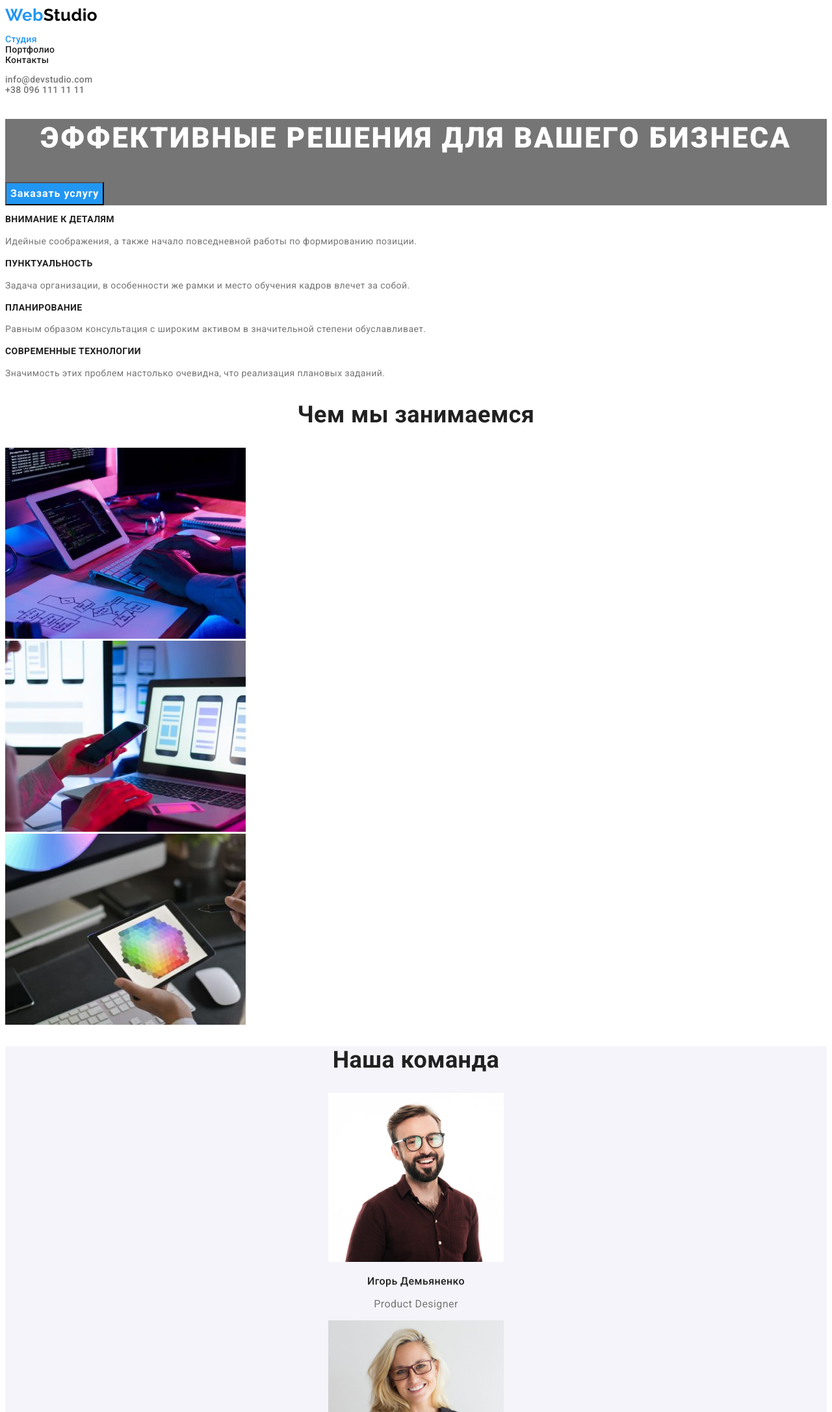
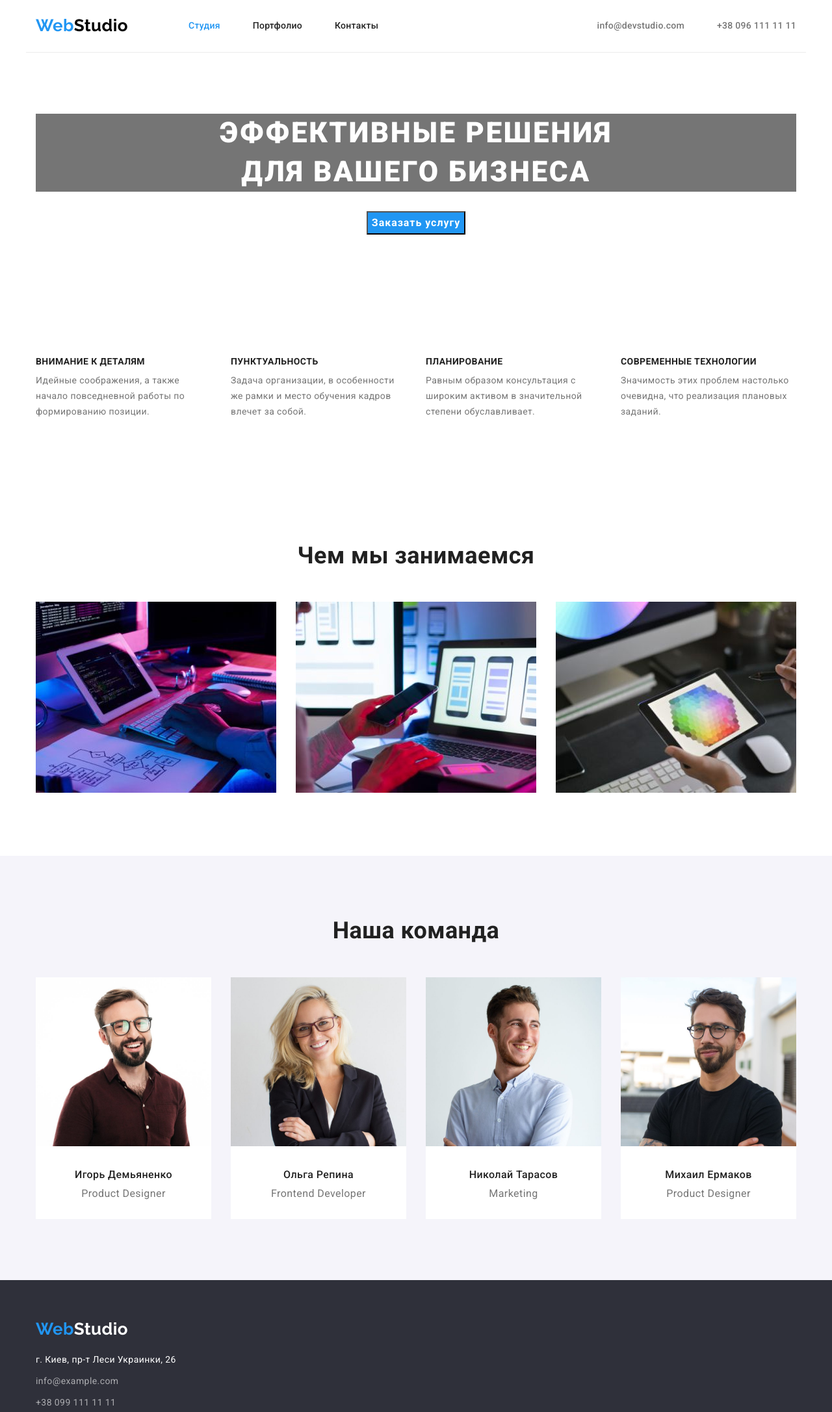
Before and after one commit to stets-js/goit-markup-hw-03, a plain HTML site: page index.html in a window 1280 px wide. Shown: the top 2173 px of the page at 65% size. Drawn offline with nearby package versions, Linux system fonts and the light colour scheme.

Commit message:
add flexboxes

```diff
--- a/css/styles.css
+++ b/css/styles.css
@@ -4,6 +4,33 @@
   --accent: #2196f3;
   --main-text: #757575;
   --title-text: #212121;
+}
+
+/* *********  Global reset **************** */
+html {
+  box-sizing: border-box;
+}
+
+*,
+*::before,
+*::after {
+  box-sizing: inherit;
+}
+
+h1,
+h2,
+h3,
+h4,
+h5,
+h6,
+p,
+ul {
+  margin: 0;
+  padding: 0;
+}
+
+ul {
+  list-style-type: none;
 }
 
 body {
@@ -14,7 +41,25 @@ body {
   font-size: 14px;
 }
 
+.container {
+  width: 1200px;
+  padding-left: 15px;
+  padding-right: 15px;
+  margin: 0 auto;
+}
+
+.section {
+  padding-top: 94px;
+  padding-bottom: 94px;
+}
+
 /********************** Header *****************************/
+.header-nav,
+.header-nav-main {
+  display: flex;
+  align-items: center;
+  padding: 25 0;
+}
 
 .logo {
   color: #000000;
@@ -31,12 +76,18 @@ body {
   color: var(--accent);
 }
 .nav-list {
-  list-style-type: none;
+  display: flex;
   padding-left: 0;
   font-weight: 500;
   line-height: 1.14;
   letter-spacing: 0.02em;
+  margin-left: 93px;
 }
+
+.nav-list .item + .item {
+  margin-left: 50px;
+}
+
 .nav-list a {
   text-decoration: inherit;
   color: var(--title-text);
@@ -52,31 +103,47 @@ body {
   color: var(--accent);
 }
 .contact-list {
-  list-style-type: none;
+  display: flex;
+  margin-left: auto;
   padding-left: 0;
   font-weight: 500;
   line-height: 1.14;
   letter-spacing: 0.02em;
+}
+
+.contact-list .item + .item {
+  margin-left: 50px;
 }
 .contact-list a {
   color: inherit;
   text-decoration: inherit;
 }
 
+.contact-list .item,
+.nav-list .item {
+  display: block;
+  padding-top: 32px;
+  padding-bottom: 32px;
+}
+
+.header-nav {
+  border-bottom: 1px solid #ececec;
+}
+
 /************************* MAIN ***************************/
 /* временный фон HERO */
 .hero {
-  background-color: var(--main-text);
+  text-align: center;
 }
-
 .hero h1 {
+  background-color: #757575;
   color: #ffffff;
   font-weight: 900;
   font-size: 44px;
   line-height: 1.36;
-  text-align: center;
   letter-spacing: 0.06em;
   text-transform: uppercase;
+  margin-bottom: 30px;
 }
 .hero-button:hover,
 .hero-button:focus {
@@ -90,7 +157,6 @@ body {
   font-weight: 700;
   font-size: 16px;
   line-height: 1.87;
-  text-align: center;
   letter-spacing: 0.06em;
   cursor: pointer;
 }
@@ -102,30 +168,45 @@ body {
 }
 .benefits h3 {
   color: var(--title-text);
+
   font-weight: 700;
   line-height: 1.14;
   text-transform: uppercase;
   font-size: 14px;
+  margin-bottom: 10px;
 }
 
 .benefits-list {
-  list-style-type: none;
+  display: flex;
   padding-left: 0;
   line-height: 1.71;
+}
+
+.benefits-list li {
+  width: 270px;
+}
+
+.benefits-list .item + .item {
+  margin-left: 30px;
 }
 
 /***** activity *****/
 .activity h2 {
   color: var(--title-text);
+
+  font-weight: 700;
   font-weight: 700;
   font-size: 36px;
   line-height: 1.17;
   text-align: center;
+  margin-bottom: 50px;
 }
 
 .activity-list {
-  list-style-type: none;
-  padding-left: 0;
+  display: flex;
+}
+.activity-list .item + .item {
+  margin-left: 30px;
 }
 
 /***** team *****/
@@ -138,6 +219,7 @@ body {
   font-size: 36px;
   line-height: 1.17;
   text-align: center;
+  margin-bottom: 50px;
 }
 .team h3 {
   color: var(--title-text);
@@ -145,18 +227,38 @@ body {
   font-size: 16px;
   line-height: 1.19;
   text-align: center;
+  margin-bottom: 10px;
 }
 
 .team-list {
+  display: flex;
   padding-left: 0;
   font-size: 16px;
   line-height: 1.19;
   text-align: center;
 }
 
+.team-list .item + .item {
+  margin-left: 30px;
+}
+
+.team .item {
+  background-color: #ffffff;
+  border-bottom: ;
+}
+
+.team-list .team-description {
+  margin: 30px auto;
+}
+
 /*************************** footer *****************************/
+footer {
+  background-color: #2f303a;
+}
+
 .footer-info {
-  background-color: #2f303a;
+  padding-top: 60px;
+  padding-bottom: 60px;
 }
 
 .logo-footer {
@@ -173,9 +275,12 @@ body {
 }
 
 .footer-list {
-  list-style-type: none;
   padding-left: 0;
   line-height: 1.71;
+  margin-top: 20px;
+}
+.footer-list .item + .item {
+  margin-top: 9px;
 }
 
 .footer-list a {
@@ -201,6 +306,10 @@ body {
 .button-list-portfolio {
   padding-left: 0;
   text-align: center;
+  margin-bottom: 34px;
+}
+.button-list-portfolio .item + .item {
+  margin-left: 8px;
 }
 
 .button-list-portfolio button {
@@ -227,6 +336,15 @@ body {
   background-color: var(--accent);
 }
 
+.works-portfolio {
+  display: flex;
+  flex-wrap: wrap;
+}
+
+.works-portfolio .item {
+  width: calc((100% - 2 * 15px) / 3);
+}
+
 .works-portfolio h1 {
   display: none;
 }
@@ -243,3 +361,24 @@ body {
   line-height: 2;
   letter-spacing: 0.06em;
 }
+
+.works-portfolio .item {
+  border: 1px solid #eeeeee;
+  width: 370px;
+}
+
+.works-portfolio .item {
+  margin-bottom: 30px;
+  margin-right: 30px;
+}
+
+.works-portfolio .item:nth-last-child(-n + 3) {
+  margin-bottom: 0px;
+}
+.works-portfolio .item:nth-child(3n) {
+  margin-right: 0px;
+}
+
+.card-description {
+  padding: 20px 24px;
+}
--- a/index.html
+++ b/index.html
@@ -1,113 +1,196 @@
 <!DOCTYPE html>
 <html lang="ru">
   <head>
-    <meta charset="UTF-8">
-    <meta name="viewport" content="width=device-width, initial-scale=1.0">
+    <meta charset="UTF-8" />
+    <meta name="viewport" content="width=device-width, initial-scale=1.0" />
     <title>WebStudio</title>
-    <link rel="preconnect" href="https://fonts.googleapis.com">
-    <link rel="preconnect" href="https://fonts.gstatic.com" crossorigin>
-    <link href="https://fonts.googleapis.com/css2?family=Raleway:wght@700&family=Roboto:wght@400;500;700;900&display=swap"
-        rel="stylesheet">
-    <link rel="stylesheet" href="./css/styles.css">
+    <link rel="preconnect" href="https://fonts.googleapis.com" />
+    <link rel="preconnect" href="https://fonts.gstatic.com" crossorigin />
+    <link
+      href="https://fonts.googleapis.com/css2?family=Raleway:wght@700&family=Roboto:wght@400;500;700;900&display=swap"
+      rel="stylesheet"
+    />
+    <link
+      rel="stylesheet"
+      href="https://cdnjs.cloudflare.com/ajax/libs/modern-normalize/1.1.0/modern-normalize.css"
+      integrity="sha512-Y0MM+V6ymRKN2zStTqzQ227DWhhp4Mzdo6gnlRnuaNCbc+YN/ZH0sBCLTM4M0oSy9c9VKiCvd4Jk44aCLrNS5Q=="
+      crossorigin="anonymous"
+      referrerpolicy="no-referrer"
+    />
+    <link rel="stylesheet" href="./css/styles.css" />
   </head>
   <body>
     <!--Шапка страницы-->
     <header>
-        <nav>
-            <a href="./index.html" class="logo" lang="en"> <span>Web</span>Studio</a>
+      <div class="container header-nav">
+        <nav class="header-nav-main">
+          <a href="./index.html" class="logo" lang="en">
+            <span>Web</span>Studio</a
+          >
           <ul class="nav-list">
-                <li><a href="./index.html" class="current">Студия</a></li>
-                <li><a href="./portfolio.html">Портфолио</a></li>
-                <li><a href="./contacts.html">Контакты</a></li>
+            <li class="item">
+              <a href="./index.html" class="current">Студия</a>
+            </li>
+            <li class="item"><a href="./portfolio.html">Портфолио</a></li>
+            <li class="item"><a href="./contacts.html">Контакты</a></li>
           </ul>
         </nav>
         <ul class="contact-list">
-            <li><a href="mailto:info@devstudio.com">info@devstudio.com</a></li>
-            <li><a href="tel:+380961111111">+38 096 111 11 11</a></li>
+          <li class="item">
+            <a href="mailto:info@devstudio.com">info@devstudio.com</a>
+          </li>
+          <li class="item">
+            <a href="tel:+380961111111">+38 096 111 11 11</a>
+          </li>
         </ul>
-
+      </div>
     </header>
     <!--Основной контент-->
     <main>
       <!--Герой-->
-        <section class="hero">
-            <h1>Эффективные решения для вашего бизнеса</h1>
+      <section class="section">
+        <div class="container hero">
+          <h1>Эффективные решения<br />для вашего бизнеса</h1>
           <button type="button" class="hero-button">Заказать услугу</button>
-
+        </div>
       </section>
       <!--Преимущества-->
-        <section class="benefits">
+      <section class="section benefits">
+        <div class="container">
           <h2>Наши преимущества</h2>
           <ul class="benefits-list">
-                <li>
+            <li class="item">
               <h3>Внимание к деталям</h3>
-                    <p>Идейные соображения, а также начало повседневной работы по формированию позиции.</p>
+              <p>
+                Идейные соображения, а также начало повседневной работы по
+                формированию позиции.
+              </p>
             </li>
-                <li>
+            <li class="item">
               <h3>Пунктуальность</h3>
-                    <p>Задача организации, в особенности же рамки и место обучения кадров влечет за собой.</p>
+              <p>
+                Задача организации, в особенности же рамки и место обучения
+                кадров влечет за собой.
+              </p>
             </li>
-                <li>
+            <li class="item">
               <h3>Планирование</h3>
-                    <p>Равным образом консультация с широким активом в значительной степени обуславливает.</p>
+              <p>
+                Равным образом консультация с широким активом в значительной
+                степени обуславливает.
+              </p>
             </li>
-                <li >
+            <li class="item">
               <h3>Современные технологии</h3>
-                    <p>Значимость этих проблем настолько очевидна, что реализация плановых заданий.</p>
+              <p>
+                Значимость этих проблем настолько очевидна, что реализация
+                плановых заданий.
+              </p>
             </li>
           </ul>
+        </div>
       </section>
       <!--Чем мы занимаемся-->
-        <section class="activity">
+      <section class="section activity">
+        <div class="container">
           <h2>Чем мы занимаемся</h2>
           <ul class="activity-list">
-                <li><img src="./images/box1.jpg" alt="Верстка сайта" width="370"></li>
-                <li><img src="./images/box2.jpg" alt="Адаптивная верстка для мобильных устройств" width="370"></li>
-                <li><img src="./images/box3.jpg" alt="Дизайн" width="370"></li>
+            <li class="item">
+              <img src="./images/box1.jpg" alt="Верстка сайта" width="370" />
+            </li>
+            <li class="item">
+              <img
+                src="./images/box2.jpg"
+                alt="Адаптивная верстка для мобильных устройств"
+                width="370"
+              />
+            </li>
+            <li class="item">
+              <img src="./images/box3.jpg" alt="Дизайн" width="370" />
+            </li>
           </ul>
-
+        </div>
       </section>
       <!--Наша команда-->
-        <section class="team">
+      <section class="section team">
+        <div class="container">
           <h2>Наша команда</h2>
           <ul class="team-list">
-                <li>
-                    <img src="./images/photo1.jpg" alt="Фото Игорь Демьяненко" width="270">
+            <li class="item">
+              <img
+                src="./images/photo1.jpg"
+                alt="Фото Игорь Демьяненко"
+                width="270"
+              />
+              <div class="team-description">
                 <h3>Игорь Демьяненко</h3>
                 <p>Product Designer</p>
+              </div>
             </li>
-                <li>
-                    <img src="./images/photo2.jpg" alt="Фото Ольга Репина" width="270">
+            <li class="item">
+              <img
+                src="./images/photo2.jpg"
+                alt="Фото Ольга Репина"
+                width="270"
+              />
+              <div class="team-description">
                 <h3>Ольга Репина</h3>
                 <p>Frontend Developer</p>
+              </div>
             </li>
-                <li>
-                    <img src="./images/photo3.jpg" alt="Фото Николай Тарасов" width="270">
+            <li class="item">
+              <img
+                src="./images/photo3.jpg"
+                alt="Фото Николай Тарасов"
+                width="270"
+              />
+              <div class="team-description">
                 <h3>Николай Тарасов</h3>
                 <p>Marketing</p>
+              </div>
             </li>
-                <li>
-                    <img src="./images/photo4.jpg" alt="Фото Михаил Ермаков" width="270">
+            <li class="item">
+              <img
+                src="./images/photo4.jpg"
+                alt="Фото Михаил Ермаков"
+                width="270"
+              />
+              <div class="team-description">
                 <h3>Михаил Ермаков</h3>
                 <p>Product Designer</p>
+              </div>
             </li>
           </ul>
-
+        </div>
       </section>
     </main>
     <!--Футер-->
-    <footer>
-       <div class="footer-info">
-            <a href="./index.html" class="logo-footer" lang="en"> <span>Web</span>Studio</a>
+    <footer class="footer-info">
+      <div class="container">
+        <a href="./index.html" class="logo-footer" lang="en">
+          <span>Web</span>Studio</a
+        >
         <address>
           <ul class="footer-list">
-                    <li><a href="https://goo.gl/maps/9nFmkoWLw5My4v6r6" target="_blank" rel="noopener nofollow noreferrer" class="address"> г. Киев, пр-т Леси Украинки, 26</a></li>
-                    <li><a href="mailto:info@example.com">info@example.com</a></li>
-                    <li><a href="tel:+380991111111">+38 099 111 11 11</a></li>
+            <li class="item">
+              <a
+                href="https://goo.gl/maps/9nFmkoWLw5My4v6r6"
+                target="_blank"
+                rel="noopener nofollow noreferrer"
+                class="address"
+              >
+                г. Киев, пр-т Леси Украинки, 26</a
+              >
+            </li>
+            <li class="item">
+              <a href="mailto:info@example.com">info@example.com</a>
+            </li>
+            <li class="item">
+              <a href="tel:+380991111111">+38 099 111 11 11</a>
+            </li>
           </ul>
         </address>
       </div>
     </footer>
-
   </body>
 </html>
```
Also changed, not shown: portfolio.html (+125 -54 lines). Lines whose indentation alone changed are shown as unchanged.
